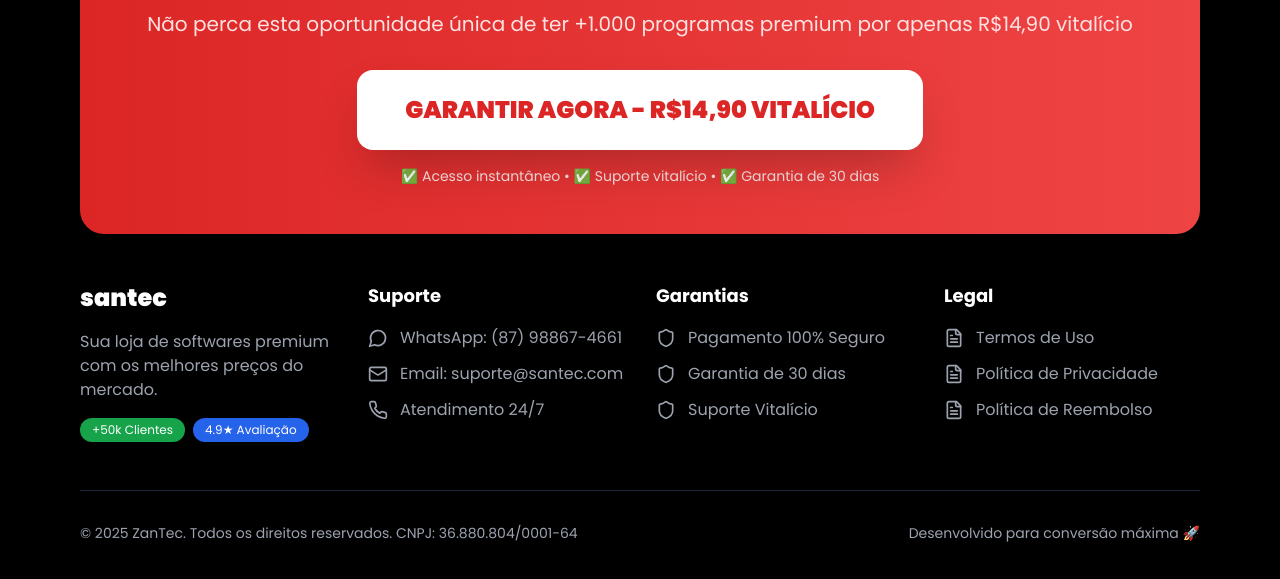
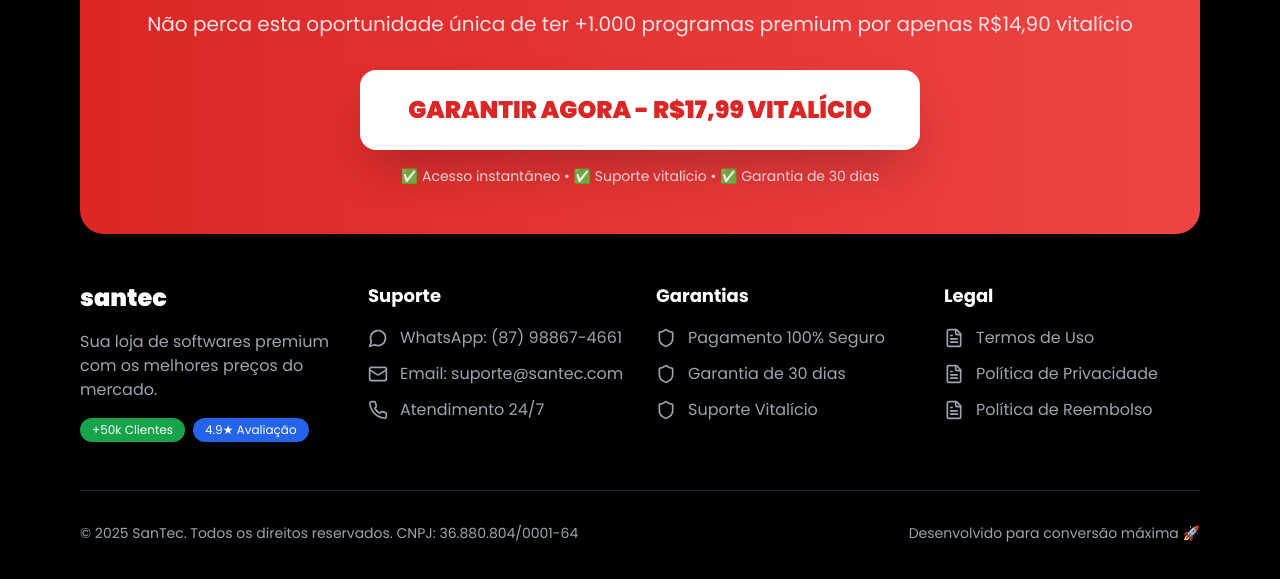
Before and after one commit to sandro117/informatica-17-90, a React (Vite) app: page / in a window 1280 px wide. Shown: the part 4916-5495 px from the top of the page. Built offline with nearby package versions, Linux system fonts and the light colour scheme.

Commit message:
Update Footer.tsx

```diff
--- a/src/components/Footer.tsx
+++ b/src/components/Footer.tsx
@@ -28,7 +28,7 @@ const Footer = () => {
             onClick={handlePurchase}
             className="bg-white hover:bg-gray-100 text-red-600 font-black text-xl md:text-2xl py-6 px-12 rounded-2xl transform hover:scale-105 transition-all duration-300 shadow-2xl mb-4"
           >
-            GARANTIR AGORA - R$14,90 VITALÍCIO
+            GARANTIR AGORA - R$17,99 VITALÍCIO
           </button>
 
           <p className="text-red-100 text-sm">
@@ -112,7 +112,7 @@ const Footer = () => {
         <div className="border-t border-gray-800 pt-8">
           <div className="md:flex justify-between items-center">
             <p className="text-gray-400 text-sm mb-4 md:mb-0">
-              © 2025 ZanTec. Todos os direitos reservados. CNPJ: 36.880.804/0001-64
+              © 2025 SanTec. Todos os direitos reservados. CNPJ: 36.880.804/0001-64
             </p>
             <p className="text-gray-400 text-sm">
               Desenvolvido para conversão máxima 🚀
```
